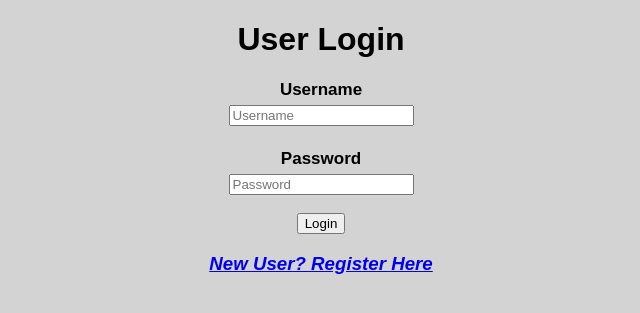
After one commit to Chronos-Asteri/e_wallet_management_system, a Flask app: page /login in a window 1280 px wide. The commit adds this page. Shown: the top 313 px of the page, without its empty margins (319-959 px from the left). Run offline with Flask 2, Linux system fonts and the light colour scheme.

Commit message:
Login Users Added

```diff
--- a/app.py
+++ b/app.py
@@ -1,13 +1,28 @@
 from flask import Flask, render_template, url_for, request, redirect, flash
 from flask_sqlalchemy import SQLAlchemy
 from datetime import datetime
+from flask_login import UserMixin, login_user, login_required, logout_user, LoginManager
+from flask_wtf import FlaskForm
+from wtforms import StringField, PasswordField, SubmitField
+from wtforms.validators import InputRequired, Length, ValidationError
+from flask_bcrypt import Bcrypt
 
 app = Flask(__name__)
 app.config['SQLALCHEMY_DATABASE_URI'] = 'sqlite:///test.db'
 db = SQLAlchemy(app)
+bcrypt = Bcrypt(app)
 engine  = SQLAlchemy(app).engine
 
 app.secret_key = b'_324342938749$%&&^$%4'
+
+
+login_manager = LoginManager()
+login_manager.init_app(app)
+login_manager.login_view = 'login'
+
+@login_manager.user_loader
+def load_user(user_id):
+    return User.query.get(int(user_id))
 
 
 class Wallets(db.Model):
@@ -20,6 +35,67 @@ class Wallets(db.Model):
 
     def __repr__(self):
         return '<Task %r>' % self.id
+
+class User(db.Model, UserMixin):
+    id = db.Column(db.Integer, primary_key=True)
+    username = db.Column(db.String(20), nullable=False, unique=True)
+    password = db.Column(db.String(80), nullable=False)
+
+
+class RegisterForm(FlaskForm):
+    username = StringField(validators=[
+                           InputRequired(), Length(min=4, max=20)], render_kw={"placeholder": "Username"})
+
+    password = PasswordField(validators=[
+                             InputRequired(), Length(min=8, max=20)], render_kw={"placeholder": "Password"})
+
+    submit = SubmitField('Register')
+
+    def validate_username(self, username):
+        existing_user_username = User.query.filter_by(
+            username=username.data).first()
+        if existing_user_username:
+            raise ValidationError(
+                'That username already exists. Please choose a different one.')
+
+class LoginForm(FlaskForm):
+    username = StringField(validators=[
+                           InputRequired(), Length(min=4, max=20)], render_kw={"placeholder": "Username"})
+
+    password = PasswordField(validators=[
+                             InputRequired(), Length(min=8, max=20)], render_kw={"placeholder": "Password"})
+
+    submit = SubmitField('Login')
+
+@app.route('/login', methods=['GET', 'POST'])
+def login():
+    form = LoginForm()
+    if form.validate_on_submit():
+        user = User.query.filter_by(username=form.username.data).first()
+        if user:
+            if bcrypt.check_password_hash(user.password, form.password.data):
+                login_user(user)
+                return redirect('/')
+    return render_template('login_page.html', form=form)
+
+@app.route('/logout', methods=['GET', 'POST'])
+@login_required
+def logout():
+    logout_user()
+    return redirect(url_for('login'))
+
+@ app.route('/register', methods=['GET', 'POST'])
+def register():
+    form = RegisterForm()
+
+    if form.validate_on_submit():
+        hashed_password = bcrypt.generate_password_hash(form.password.data)
+        new_user = User(username=form.username.data, password=hashed_password)
+        db.session.add(new_user)
+        db.session.commit()
+        return redirect(url_for('login'))
+
+    return render_template('register_page.html', form=form)
 
 
 @app.route('/', methods=['POST', 'GET'])
--- a/requirements.txt
+++ b/requirements.txt
@@ -8,3 +8,5 @@ MarkupSafe==1.1.1
 SQLAlchemy==1.3.22
 Werkzeug==1.0.1
 flask_login==0.6.3
+flask_wtf==1.2.1
+flask_bcrypt==1.0.1
--- a/static/css/main.css
+++ b/static/css/main.css
@@ -32,5 +32,5 @@ td {
 }
 
 #content {
-    width: 0%;
+    width: 70%;
 }
--- /dev/null
+++ b/templates/login_page.html
@@ -0,0 +1,35 @@
+{% extends 'base.html' %}
+
+{% block head %}
+<title>Login User</title>
+{% endblock %}
+
+{% block body %}
+<div class="content">
+    <h1 style="text-align: center">User Login</h1>
+
+        <form action="" method="POST">
+            {{ form.hidden_tag() }}
+            <span style="text-align: center">
+                <div class="form">
+                    <p style="font-size: 17px; margin-bottom: 5px"> <b>Username</b> </p>
+                    {{ form.username }}
+                    <br>
+                    <br>
+                    <p style="font-size: 17px; margin-bottom: 5px; margin-top: 5px"> <b>Password</b> </p>
+                    {{ form.password }}
+                    <br>
+                    <br>
+                    {{ form.submit }}
+                </div>
+            </span>
+        </form>
+
+        <h3 style="text-align: center; margin-bottom: 10px;"><a href="{{url_for('register')}}"><i>New User? Register Here</i></a></h3>
+
+        {% if current_user.is_authenticated %}
+        <h3 style="text-align: center; margin-bottom: 10px;"><a href="{{url_for('logout')}}"><i>Logout</i></a></h3>
+        {% endif %}
+
+</div>
+{% endblock %}
```
Also changed, not shown: templates/index.html (+7 -1 lines), templates/register_page.html (added, +31 -0 lines), test.db.
